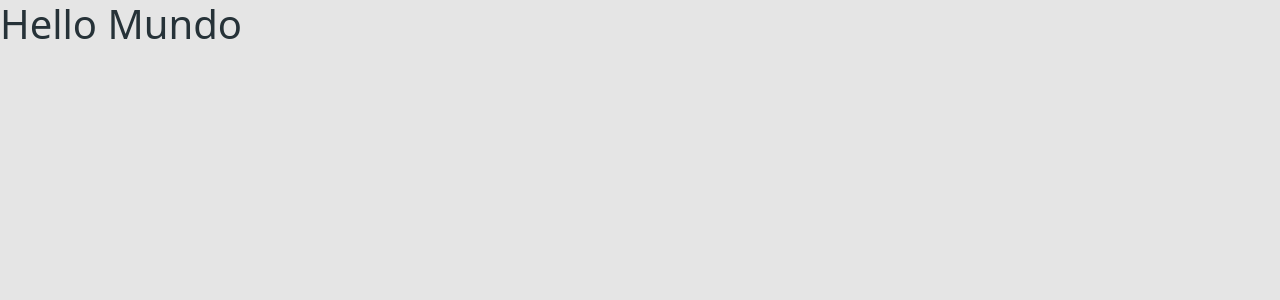
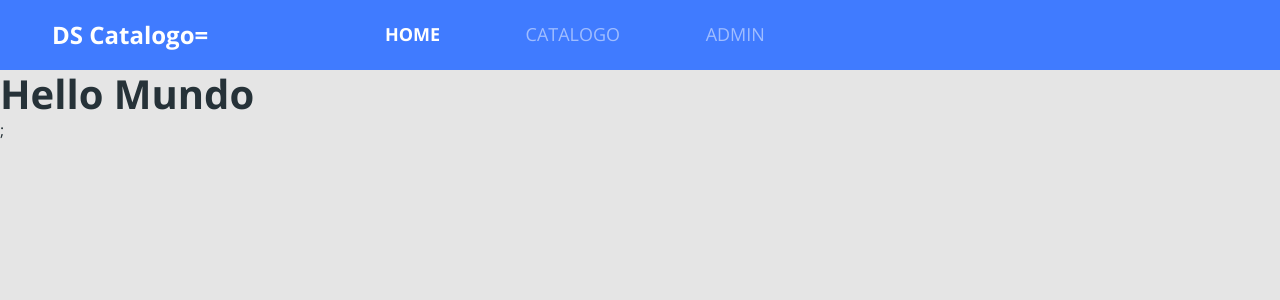
Before and after one commit to Wagner-Ricardo/BootCamp_DevSupeior_DsCatalog, a React (Create React App) app in the folder FrontEnd/frontweb/: page / in a window 1280 px wide. Shown: the top 300 px of the page. Built offline with nearby package versions, Linux system fonts and the light colour scheme.

Commit message:
Navbar styling

```diff
--- a/FrontEnd/frontweb/src/App.css
+++ b/FrontEnd/frontweb/src/App.css
@@ -0,0 +1,16 @@
+
+@import url('https://fonts.googleapis.com/css2?family=Open+Sans:wght@400;700&display=swap');
+
+*{
+    font-family: 'Open Sans', sans-serif;
+}
+
+h1, h2, h3, h4, h5, h6 {
+    font-weight: 700;
+    margin-bottom: 0;
+}
+
+a, a:hover{
+    text-decoration: none;
+    color: unset;
+}
--- a/FrontEnd/frontweb/src/App.tsx
+++ b/FrontEnd/frontweb/src/App.tsx
@@ -1,10 +1,17 @@
+import Navbar from 'components/Navbar';
 import './assets/styles/custom.scss';
 import './App.css';
 
+
 function App() {
+
   return (
-    <h1>Hello Mundo</h1>
+    <>
+    <Navbar />
+      <h1>Hello Mundo</h1>;
+    </>
   );
+
 }
 
 export default App;
--- /dev/null
+++ b/FrontEnd/frontweb/src/components/Navbar/index.tsx
@@ -0,0 +1,42 @@
+import './styles.css';
+import 'bootstrap/js/src/collapse.js'
+const Navbar = () => {
+  return (
+    <nav className="navbar navbar-expand-md navbar-dark bg-primary main-nav">
+      <div className="container-fluid">
+        <a href="link" className="nav-logo-text">
+          <h4>DS Catalogo=</h4>
+        </a>
+        <button
+         className="navbar-toggler"
+         type="button"
+         data-bs-toggle="collapse"
+         data-bs-target="#dscatalog-navbar"
+         aria-controls="dscatalog-navbar"
+         aria-label='Toggle navigation'
+         >
+           <span className="navbar-toggler-icon"></span>
+
+        </button>
+
+        <div className="collapse navbar-collapse" id="dscatalog-navbar">
+          <ul className="navbar-nav offset-md-2 main-menu">
+            <li>
+              <a href="link" className="active">HOME</a>
+            </li>
+
+            <li>
+              <a href="link">CATALOGO</a>
+            </li>
+
+            <li>
+              <a href="link">ADMIN</a>
+            </li>
+          </ul>
+        </div>
+      </div>
+    </nav>
+  );
+};
+
+export default Navbar;
--- /dev/null
+++ b/FrontEnd/frontweb/src/components/Navbar/styles.css
@@ -0,0 +1,32 @@
+.main-nav{
+    padding-left: 40px;
+    min-height: 70px;
+}
+
+.nav-logo-text{
+    color: #FFF;
+}
+
+.nav-logo-text:hover{
+    color:#FFF;
+}
+
+.main-menu{
+    display: flex;
+    font-size: 18px;
+    width: 380px;
+    justify-content: space-between;
+}
+
+.main-menu a{
+    color: rgba(255, 255, 255, 0.5)
+}
+
+.main-menu a:hover{
+    color:#FFF;
+}
+
+.main-menu a.active{
+    color:#FFF;
+    font-weight: 700;
+}
```
Also changed, not shown: 1 other file (tests, documents, lock files or other folders).
